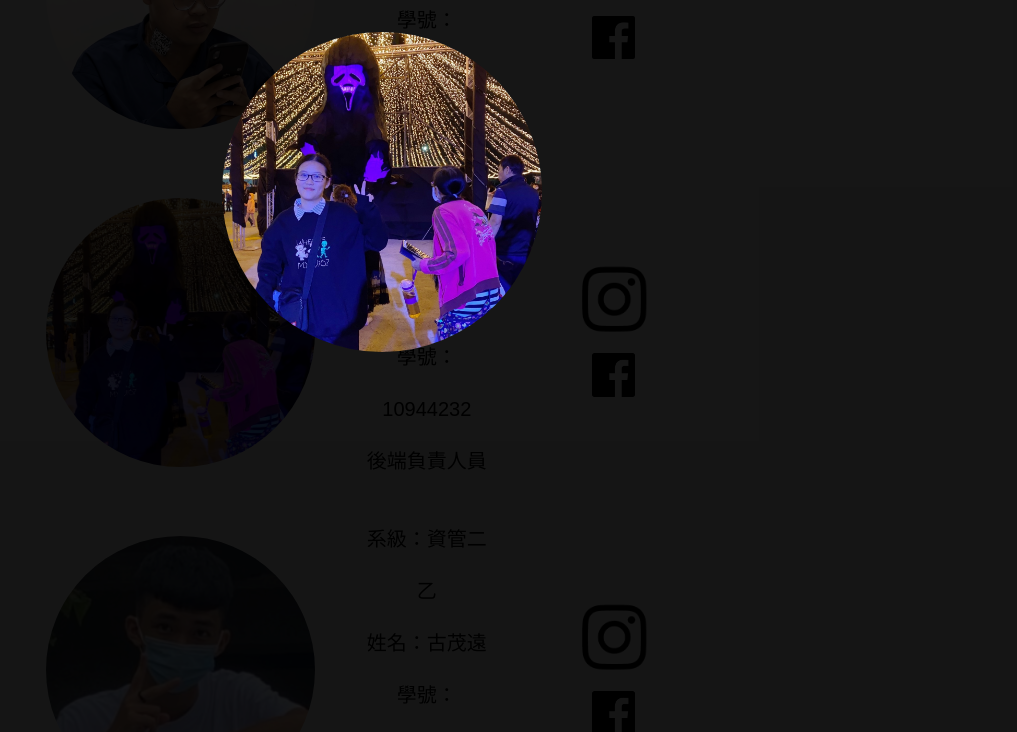
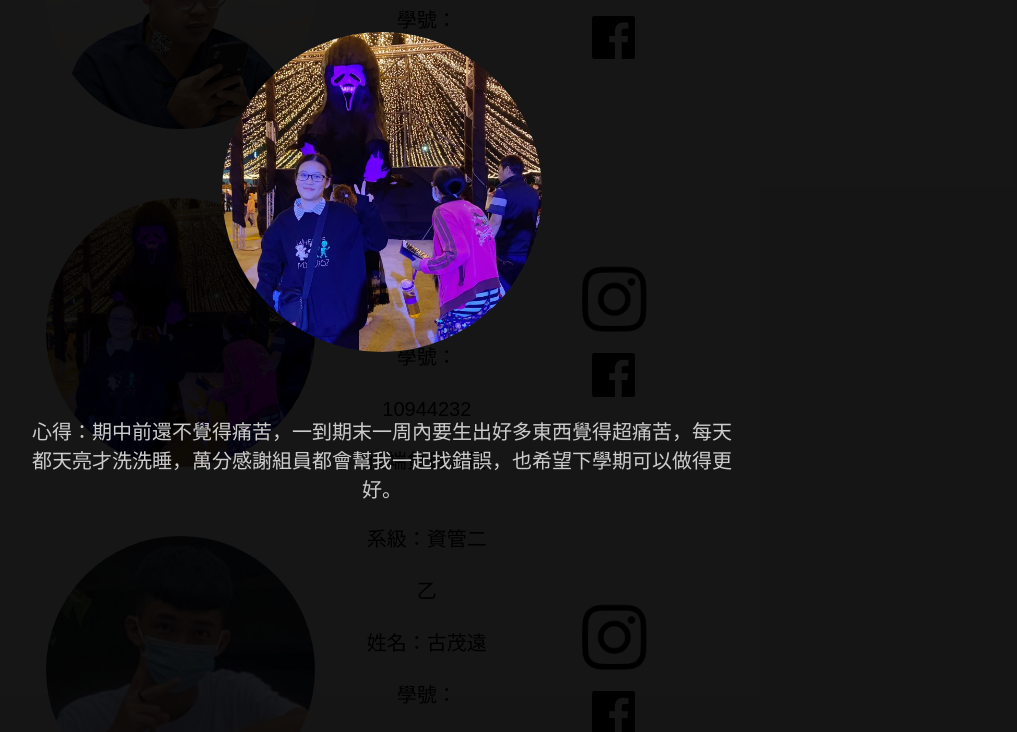
Before and after one commit to Yanlinnn0803/website, a plain HTML site: page pages/team.html in a window 1280 px wide. Both pictures are taken after a click on the picture 438 px from the left and 1502 px from the top of the page. Shown: the part 1170-1902 px from the top of the page, without its empty margins (258-1275 px from the left). Drawn offline with Linux system fonts and the light colour scheme; a web font is replaced by a local one.

Commit message:
Add files via upload

```diff
--- a/assets/js/imgclick.js
+++ b/assets/js/imgclick.js
@@ -46,7 +46,8 @@ var captionText = document.getElementById("caption4");
 img.onclick = function(){
     modal.style.display = "block";
     modalImg.src = this.src;
-    captionText=this.alt;
+    captionText.innerHTML= this.alt;
+    captionText.style.fontSize= 20+"px";
 }
 
 var span = document.getElementsByClassName("close4")[0];
--- a/pages/team.html
+++ b/pages/team.html
@@ -212,7 +212,7 @@
 
             <div class="member_introduce">
 
-                <img src="../assets/img/head-4.jpg" alt="" id="head4">
+                <img src="../assets/img/head-4.jpg" alt="心得：期中前還不覺得痛苦，一到期末一周內要生出好多東西覺得超痛苦，每天都天亮才洗洗睡，萬分感謝組員都會幫我一起找錯誤，也希望下學期可以做得更好。" id="head4">
 
                     <!-- After click Modal -->
                 <div id="myModal4" class="modal4">
@@ -265,7 +265,7 @@
 
             <div class="member_introduce">
 
-                <img src="../assets/img/head-3.jpg" alt="" id="head3">
+                <img src="../assets/img/head-3.jpg" alt="心得:這次的前後端整合非常有挑戰性，有時會因為一個代碼不一樣，苦惱很久，這次的合作大家都辛苦了。" id="head3">
 
                     <!-- After click Modal -->
                 <div id="myModal3" class="modal3">
```
